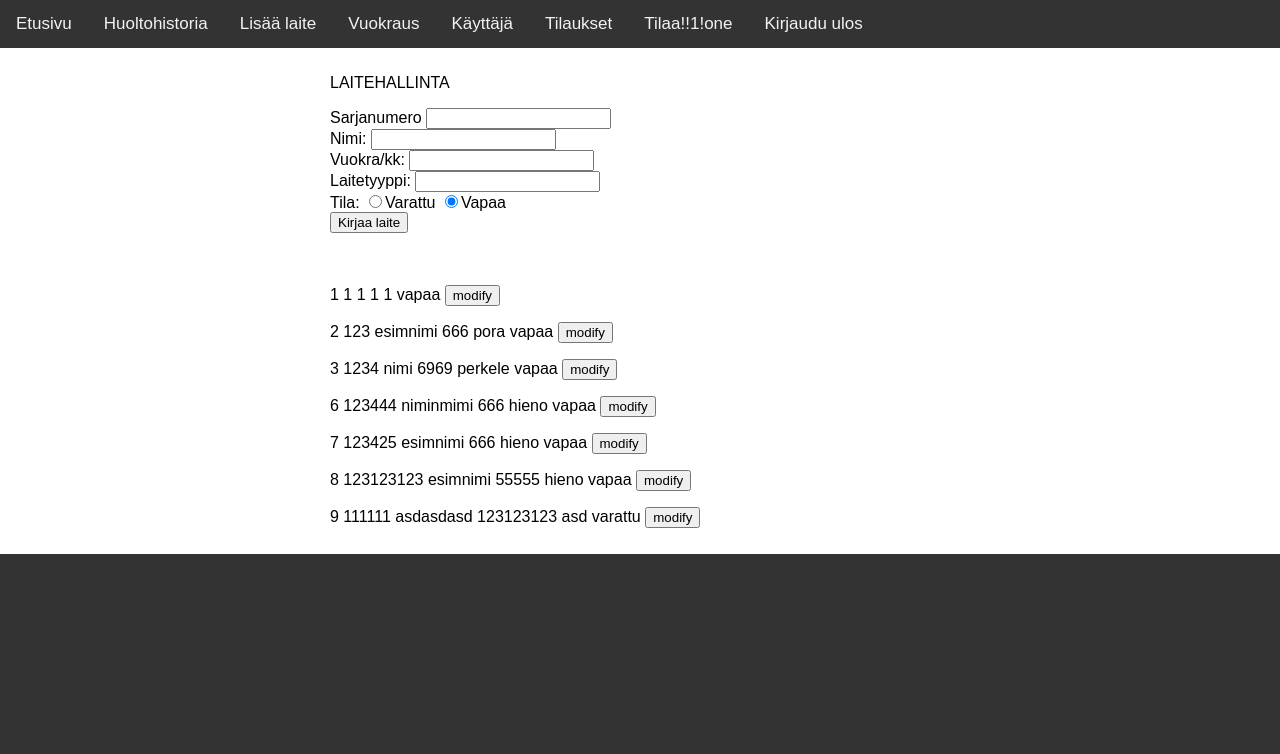
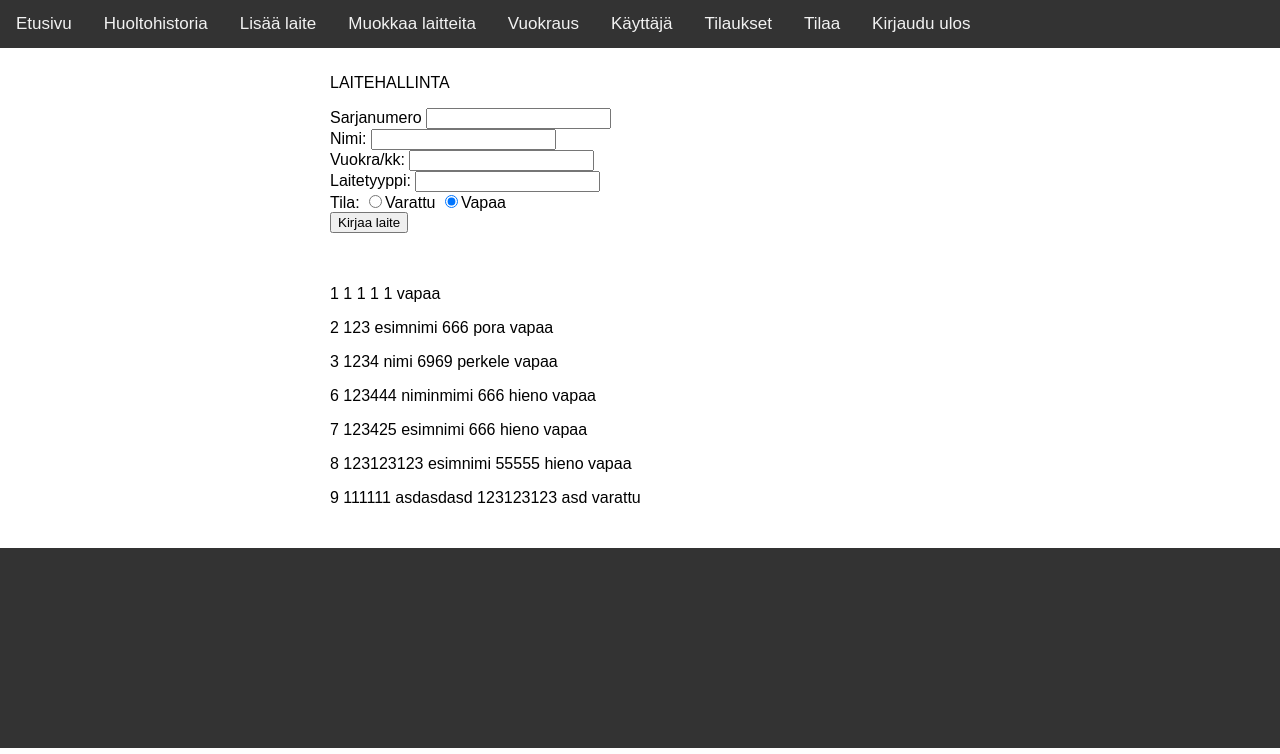
Before and after one commit to Reijei/projekti, a PHP site: page /projekti3/edit.php in a window 1280 px wide. Shown: the part 221-975 px from the top of the page. Run offline with PHP 8.4, Linux system fonts and the light colour scheme; a user stored in the database is signed in; data comes from the database, SQL or seed files in the repository.

Commit message:
asd
asdasd

```diff
--- a/edit.php
+++ b/edit.php
@@ -84,7 +84,7 @@ if (isset($_SESSION['id'])) {// tarkistetaan id
                 $dCond = $row["varaus_tila"];
 
                 echo '<form method="post">';
-                echo " " . $dID. " " . $dSerial. " " . $dName. " " . $dPrice . " " . $dType. " " . $dCond . " " . '<button name="mod" value='.$dID.' type="submit">modify</button>';
+                echo " " . $dID. " " . $dSerial. " " . $dName. " " . $dPrice . " " . $dType. " " . $dCond . " " ;
                 echo '</form>';
             }
 
--- a/primary-navigation.php
+++ b/primary-navigation.php
@@ -8,10 +8,11 @@
   <a href="http://localhost/projekti3/main.php">Etusivu</a>
   <a href="http://localhost/projekti3/huoltohistoria.php">Huoltohistoria</a>
   <a href="http://localhost/projekti3/edit.php">Lisää laite</a>
+  <a href="http://localhost/projekti3/haelaite.php">Muokkaa laitteita</a>
   <a href="http://localhost/projekti3/rent.php">Vuokraus</a>
   <a href="http://localhost/projekti3/user.php">Käyttäjä</a>
   <a href="http://localhost/projekti3/tilaukset.php">Tilaukset</a>
-  <a href="http://localhost/projekti3/asiakastilaus.php">Tilaa!!1!one</a>
+  <a href="http://localhost/projekti3/asiakastilaus.php">Tilaa</a>
   <a href="http://localhost/projekti3/logout.php">Kirjaudu ulos</a>
 
 </div>
```
